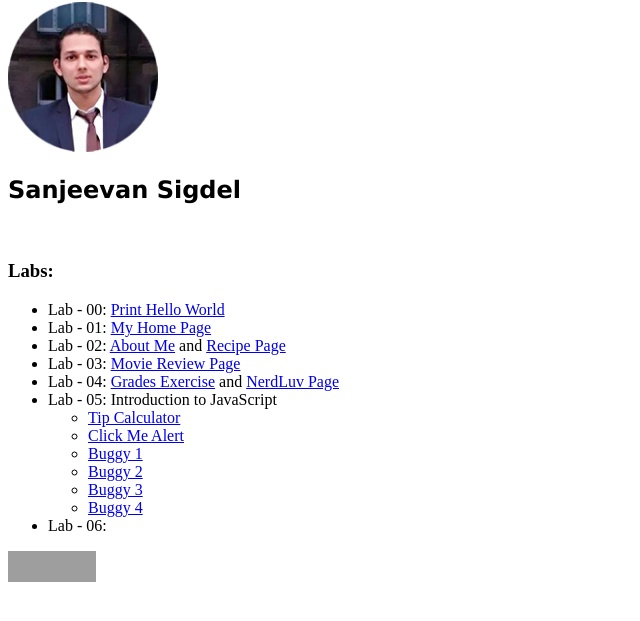
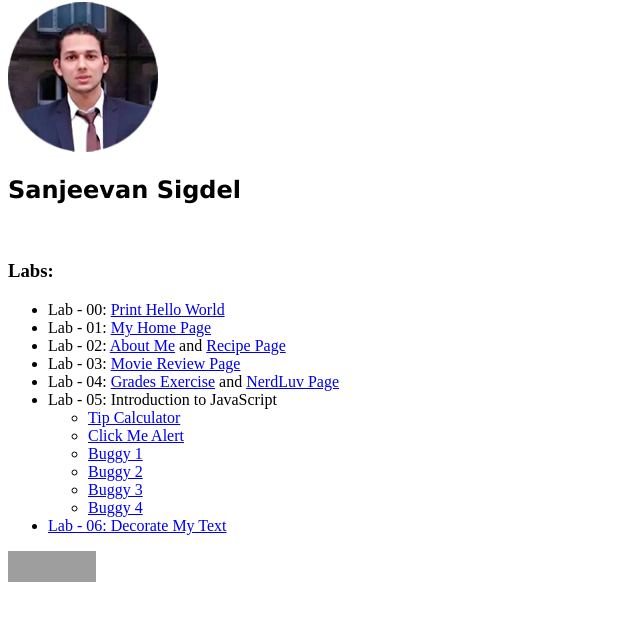
Before and after one commit to sigdelsanjeevan/sigdelsanjeevan.github.io, a plain HTML site: page index.html in a window 1280 px wide. Shown: the part 79-700 px from the top of the page, without its empty margins (0-640 px from the left). Drawn offline with Linux system fonts and the light colour scheme; grey boxes are pictures that could not be loaded.

Commit message:
added new homework link to the home page

```diff
--- a/index.html
+++ b/index.html
@@ -27,7 +27,7 @@
 				<li><a href="buggy3.html">Buggy 3</a></li>
 				<li><a href="buggy4.html">Buggy 4</a></li>
 			</ul>
-		<li>Lab - 06: </li>
+		<li><a href="decoratemytext.html">Lab - 06: Decorate My Text</a></li>
 	</ul>
 	<p>
   <a href="http://validator.w3.org/check?uri=referer"
```
